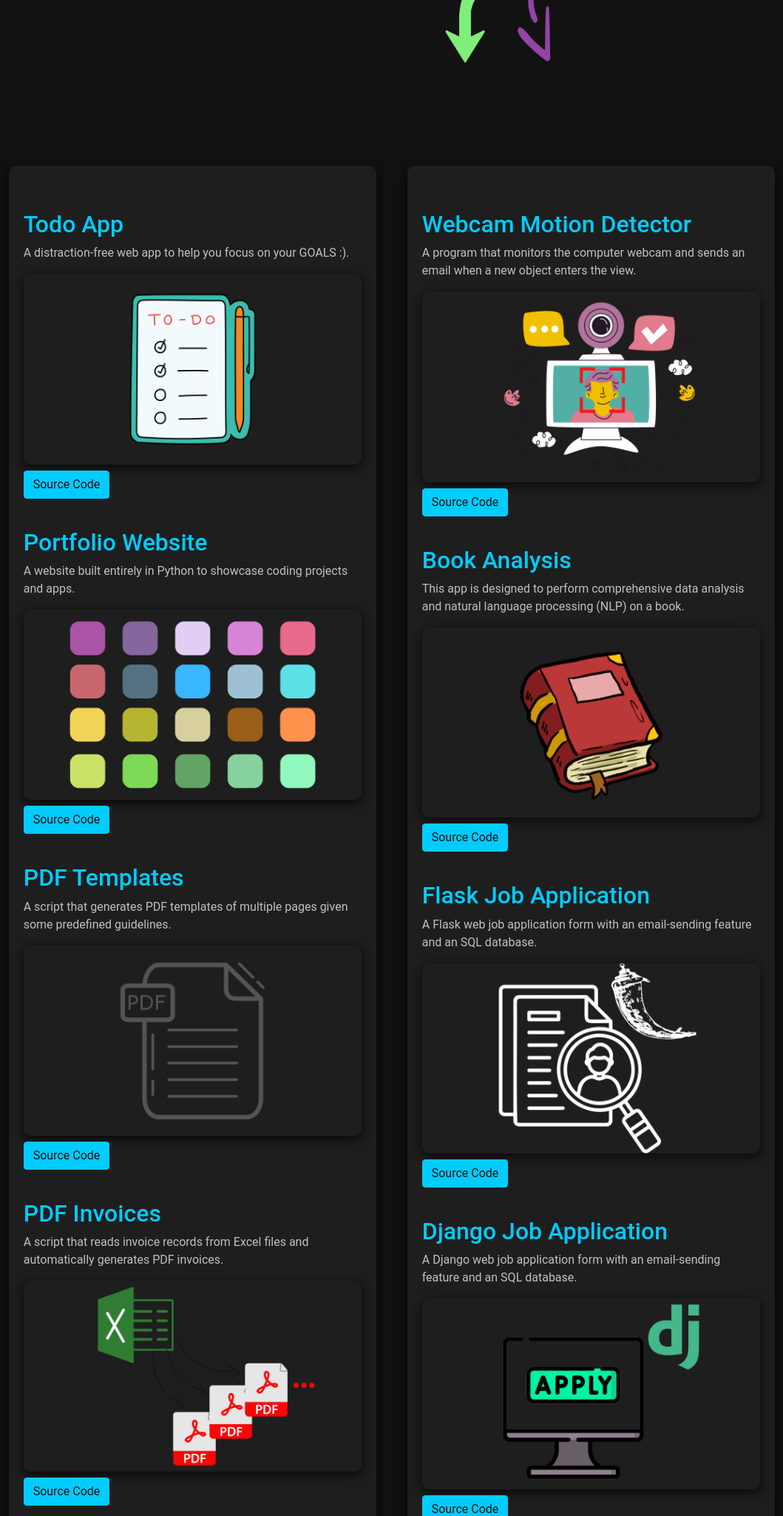
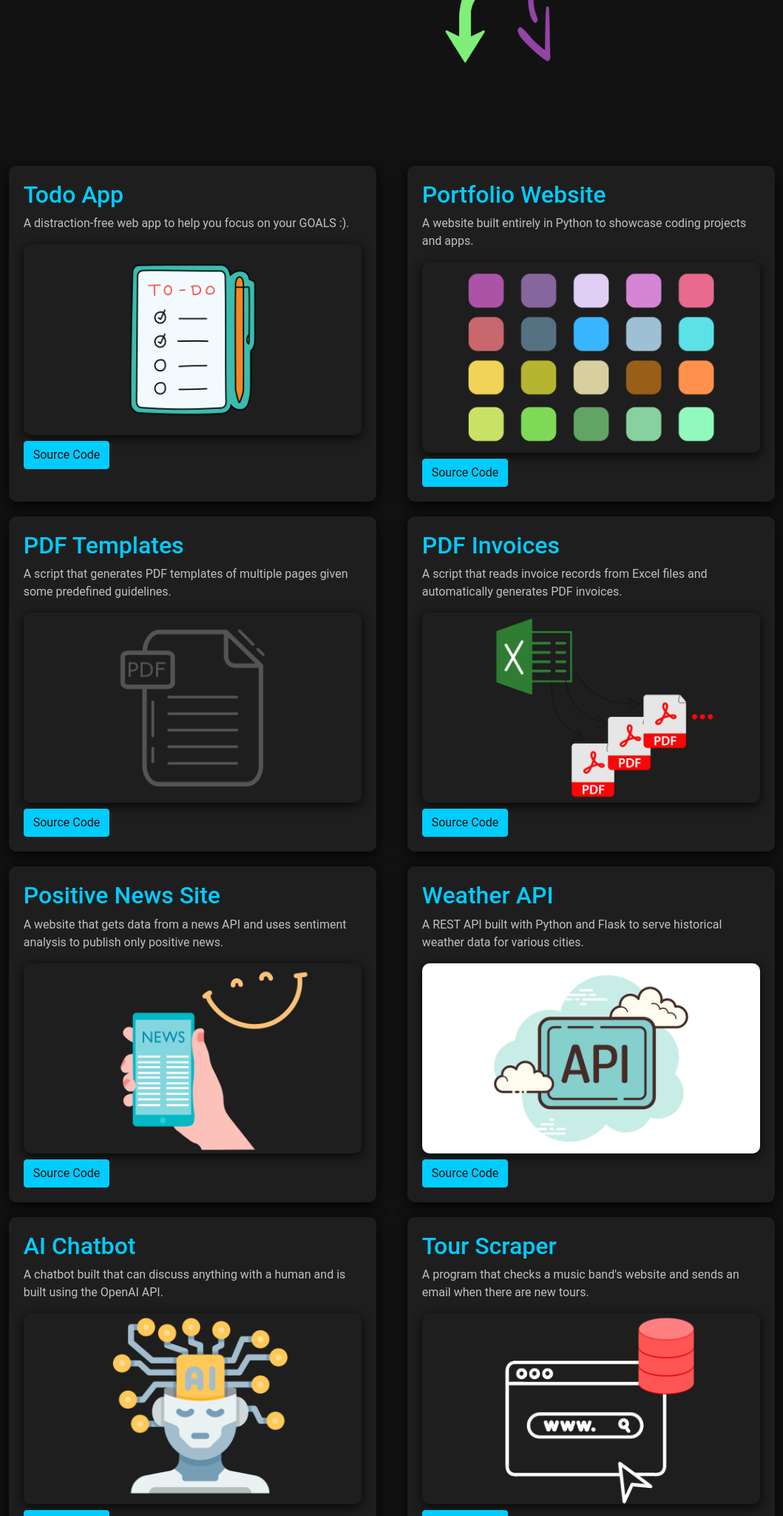
Before and after one commit to Mahdi-Meyghani/Django-Personal-Website, a Django app: page / in a window 1280 px wide. Shown: the part 576-2625 px from the top of the page at 74% size, without its empty margins (110-1169 px from the left). Run offline with Django 5.2, Linux system fonts and the light colour scheme; data comes from the database, SQL or seed files in the repository; some libraries are stand-ins or nearby versions.

Commit message:
Create a separate box for each project

```diff
--- a/portfolio_website/views.py
+++ b/portfolio_website/views.py
@@ -8,12 +8,8 @@ from django.core.validators import validate_email
 
 
 def home(request):
-    projects_left = Project.objects.all()[:10]  # Get projects 1 to 10
-    projects_right = Project.objects.all()[10:20]  # Get projects 11 to 20
-    return render(request, 'portfolio_website/home.html', {
-        'projects_left': projects_left,
-        'projects_right': projects_right
-    })
+    projects = Project.objects.all()  # Retrieve all projects from the database
+    return render(request, 'portfolio_website/home.html', {'projects': projects})
 
 
 def contact(request):
--- a/static/portfolio_website/style.css
+++ b/static/portfolio_website/style.css
@@ -71,30 +71,32 @@ body {
 }
 
 .project-item {
-    flex: 0 0 48%;
-    margin-bottom: 30px;
+    flex: 0 0 48%; /* Adjust width as needed, e.g., 48% for two projects per row */
+    margin-bottom: 20px; /* Space between each project */
     background-color: #1e1e1e; /* Dark background for project items */
     padding: 20px;
     border-radius: 10px;
     box-shadow: 0 4px 20px rgba(0, 0, 0, 0.9); /* More pronounced shadow */
 }
 
-.project h2 {
-    color: #00ccff; /* Neon blue for project titles */
+.project-item h2 {
+    color: #00ccff !important; /* Neon blue for project titles */
+    font-size: 2rem; /* h2 size */
+    margin-top: 0; /* Remove top margin if necessary */
 }
 
-.project p {
+.project-item p {
     color: #c0c0c0;
 }
 
-.project .btn-primary {
+.project-item .btn-primary {
     background-color: #00ccff;
     border-color: #00ccff;
     color: #121212;
     transition: background-color 0.3s, color 0.3s;
 }
 
-.project .btn-primary:hover {
+.project-item .btn-primary:hover {
     background-color: #00ff99;
     border-color: #00ff99;
     color: #121212;
@@ -210,6 +212,7 @@ body {
     color: #ff4444;
 }
 
+/* Margin for Projects */
 .project {
     margin-top: 40px;
 }
--- a/templates/portfolio_website/home.html
+++ b/templates/portfolio_website/home.html
@@ -20,30 +20,16 @@
             </div>
         </div>
 
-        <!-- Projects in Left Column (1-10) and Right Column (11-20) -->
+        <!-- Projects: Each Project Has Its Own Box -->
         <div class="project-container">
-            <!-- Left Projects -->
-            <div class="project-item">
-                {% for project in projects_left %}
-                    <div class="project animate-on-scroll">
+            {% for project in projects %}
+                <div class="project-item animate-on-scroll">
                     <h2>{{ project.title }}</h2>
                     <p>{{ project.description }}</p>
                     <img src="{% static 'portfolio_website/pictures/'|add:project.image %}" alt="{{ project.title }}" class="img-fluid">
                     <a href="{{ project.url }}" class="btn btn-primary mt-2">Source Code</a>
                 </div>
             {% endfor %}
-            </div>
-            <!-- Right Projects -->
-            <div class="project-item">
-                {% for project in projects_right %}
-                    <div class="project animate-on-scroll">
-                        <h2>{{ project.title }}</h2>
-                        <p>{{ project.description }}</p>
-                        <img src="{% static 'portfolio_website/pictures/'|add:project.image %}" alt="{{ project.title }}" class="img-fluid">
-                        <a href="{{ project.url }}" class="btn btn-primary mt-2">Source Code</a>
-                    </div>
-                {% endfor %}
-            </div>
         </div>
 
         <!-- Click for More Link at the end -->
```
Lines whose indentation alone changed are shown as unchanged.
